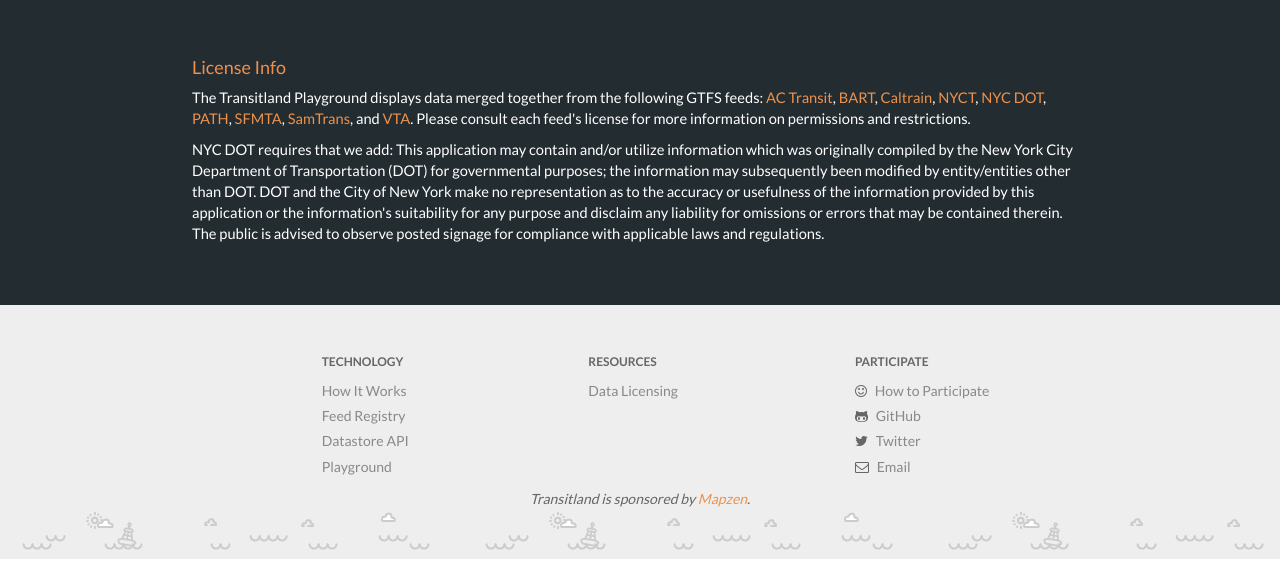
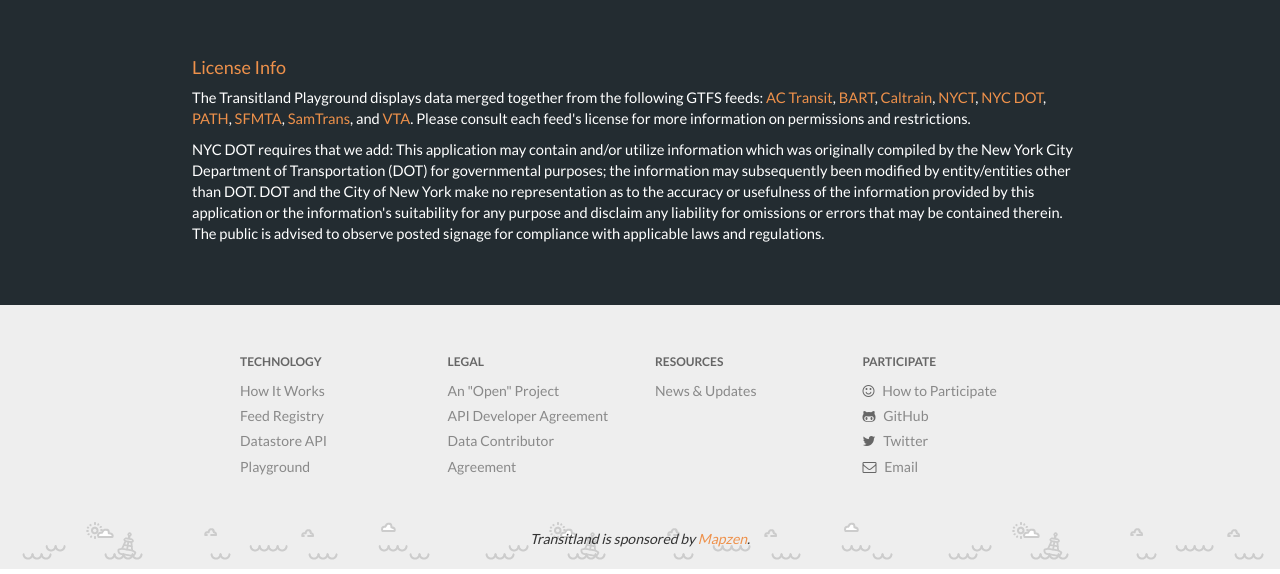
Before and after one commit to transitland/playground, a Jekyll site: the page built from index.html, in a window 1280 px wide. Shown: the part 1178-1752 px from the top of the page. Built offline with Jekyll 4.4.1, drawn with Linux system fonts in a browser that asks for light colours; nearby versions of some CDN libraries.

Commit message:
adding new footer

```diff
--- a/_includes/footer.html
+++ b/_includes/footer.html
@@ -1,6 +1,9 @@
 <footer>
   <div class="container">
-    <div class="col-sm-4 col-sm-offset-1 col-xs-5 col-xs-offset-1">
+    <div class="row">
+      <div class="col-sm-6 col-xs-12">
+        <div class="row">
+          <div class="col-sm-6 col-xs-6">
             <ul>
               <h6> technology </h6>
               <li><a href="/how-it-works">How It Works</a></li>
@@ -9,13 +12,25 @@
               <li><a href="/playground">Playground</a> </li>
             </ul>
           </div>
-      <div class="col-sm-4 col-xs-6">
-        <ul >
-          <h6> resources </h6>
-          <li><a href="/an-open-project">Data Licensing</a></li>
+          <div class="col-sm-6 col-xs-6">
+            <ul>
+              <h6> legal </h6>
+              <li><a href="/an-open-project"> An "Open" Project</a></li>
+              <li><a href="/an-open-project/developer-agreement.html">API Developer Agreement</a></li>
+              <li><a href="/an-open-project/contributor-agreement.html">Data Contributor Agreement</a></li>
             </ul>
           </div>
-      <div class="col-sm-3 col-xs-6">
+        </div>
+      </div>
+      <div class="col-sm-6 col-xs-12">
+        <div class="row">
+          <div class="col-sm-6 col-xs-6">
+            <ul>
+              <h6> resources </h6>
+              <li><a href="/news">News & Updates </a></li>
+            </ul>
+          </div>
+          <div class="col-sm-6 col-xs-6">
             <ul>
               <h6> participate </h6>
               <li><i class="fa fa-smile-o"></i> <a href="/participate">How to Participate</a></li>
@@ -24,6 +39,13 @@
               <li> <i class="fa fa-envelope-o"></i> <a href="mailto:transitland@mapzen.com">Email</a></li>
             </ul>
           </div>
-      <p class="center-text"><em>Transitland is sponsored by <a href="https://mapzen.com">Mapzen</a>.</em></p>
+        </div>
+      </div>
+    </div>
+  </div>
+  <div class="row">
+    <div class="col-xs-12 mapzen-text">
+      Transitland is sponsored by <a href="https://mapzen.com">Mapzen</a>.
+    </div>
   </div>
 </footer>
--- a/_sass/_footer.scss
+++ /dev/null
@@ -1,51 +0,0 @@
-footer {
-  width: 100%;
-  bottom: 0;
-  background-color: #eee;
-  display: inline-block;
-  background-image:url('../images/animation/ferry_bg.png');
-  background-position: center bottom;
-  background-repeat: repeat-x;
-  .container {
-    color: #666;
-    margin: 0 auto;
-    padding: 40px 0;
-    max-width: 800px;
-  }
-
-  ul {
-  list-style-type: none;
-  padding: 0 0;
-  font-weight: 400;
-    h6 {
-      font-weight: 600;
-      text-transform: uppercase;
-    }
-    li {
-      width: 100%;
-      height: 25px;
-      font-weight: 400;
-      a {
-        color: $mz-gray;
-      }
-    }
-  }
-  .fa { padding-right:5px; }
-}
-
-@include media-query($on-ipad) {
-  footer {
-  .container {
-    height: 100%;
-    padding-left: 30px;
-    ul {
-      display: inline-block;
-      }
-    }
-  }
-}
-
-@include media-query($on-palm) {
-
-
-}
--- a/_sass/shared/_footer.scss
+++ b/_sass/shared/_footer.scss
@@ -30,6 +30,11 @@
       }
     }
   }
+  .mapzen-text {
+    text-align: center;
+    font-style: italic;
+    margin-bottom: 20px;
+  }
   .fa { padding-right:5px; }
 }
 
```
Lines whose indentation alone changed are shown as unchanged.
